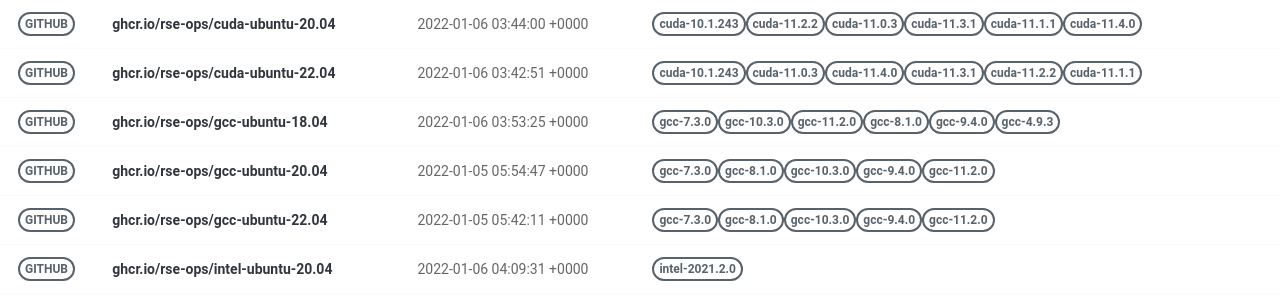
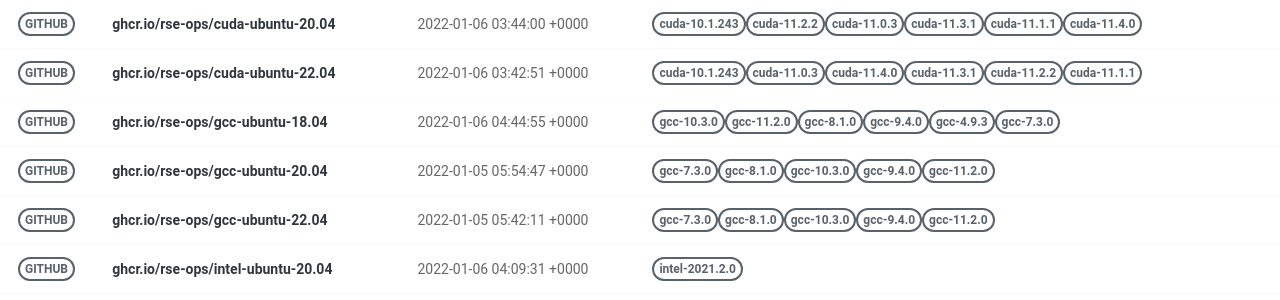
Before and after one commit to rse-ops/docker-images, a Jekyll site: the page built from pages/index.md, in a window 1280 px wide. Shown: the part 277-577 px from the top of the page. Built offline with Jekyll 4.4.1, drawn with Linux system fonts in a browser that asks for light colours; nearby versions of some CDN libraries.

Commit message:
Automated push to update library 2022-01-06

```diff
--- a/_library/ghcr.io-rse-ops-gcc-ubuntu-18.04.md
+++ b/_library/ghcr.io-rse-ops-gcc-ubuntu-18.04.md
@@ -1,14 +1,11 @@
 ---
 layout: container
 name: ghcr.io/rse-ops/gcc-ubuntu-18.04
-updated_at: 2022-01-06 03:53:25.519140
+updated_at: 2022-01-06 04:44:55.888748
 
 
 container_url: https://github.com/orgs/rse-ops/packages/container/package/gcc-ubuntu-18.04
 versions:
- - tag: gcc-7.3.0
-   dockerfile: https://github.com/rse-ops/docker-images/blob/main/ubuntu/gcc/Dockerfile
-   manifest: https://crane.ggcr.dev/manifest/ghcr.io/rse-ops/gcc-ubuntu-18.04:gcc-7.3.0
  - tag: gcc-10.3.0
    dockerfile: https://github.com/rse-ops/docker-images/blob/main/ubuntu/gcc/Dockerfile
    manifest: https://crane.ggcr.dev/manifest/ghcr.io/rse-ops/gcc-ubuntu-18.04:gcc-10.3.0
```
Also changed, not shown: other parts of _library/ghcr.io-rse-ops-gcc-ubuntu-18.04.md (+3 -0 lines).
